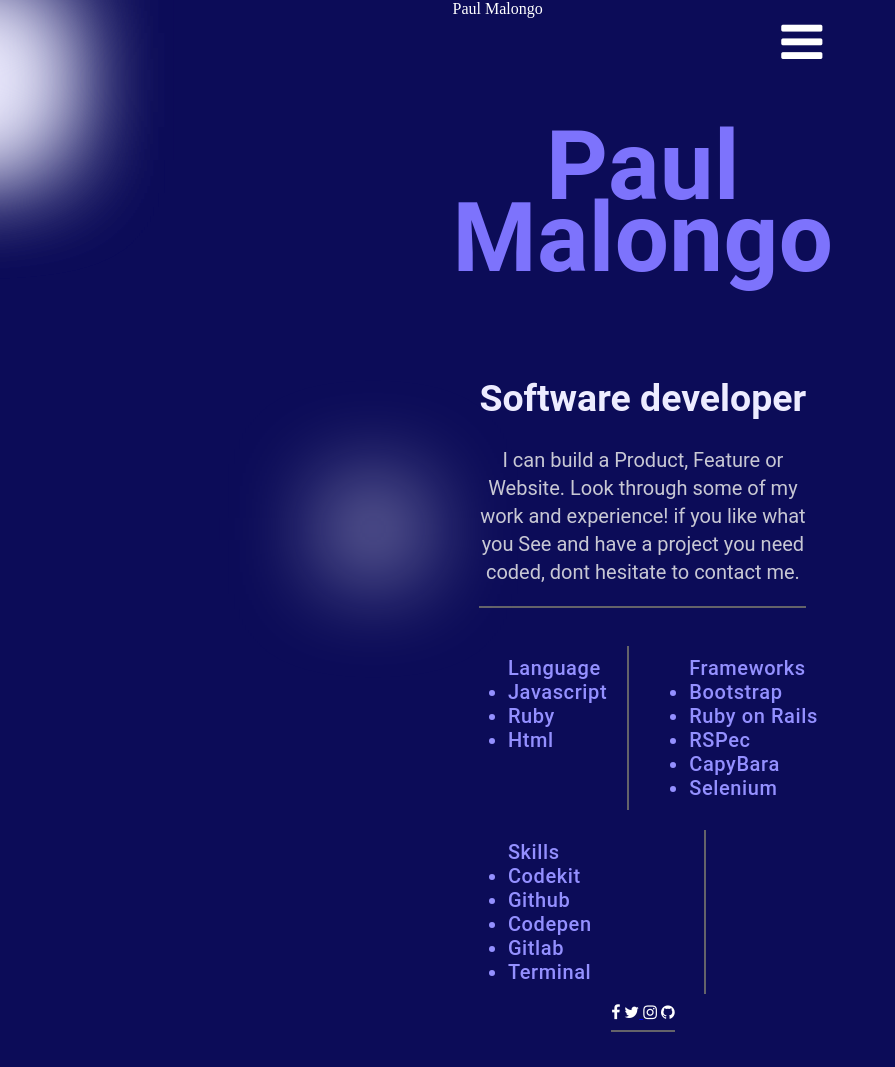
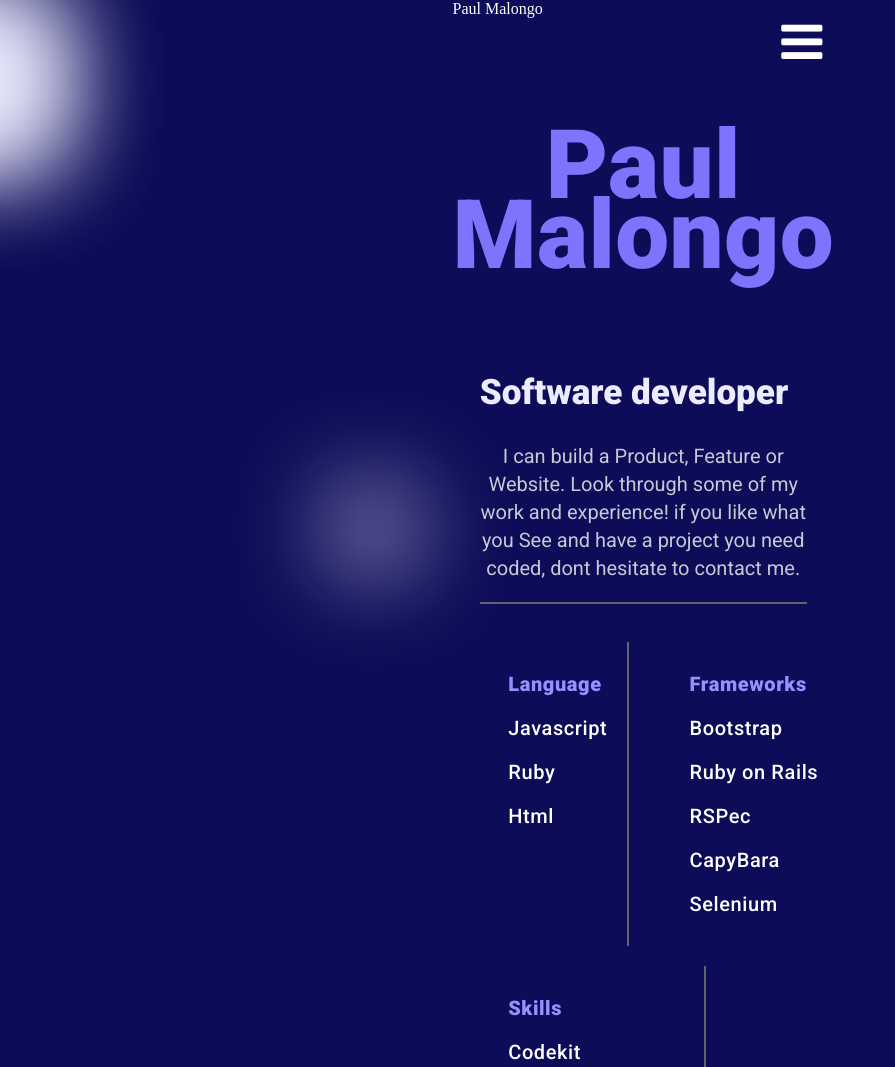
Before and after one commit to canon20paul/Portfolio-setup-and-mobile-version-skeleton1, a plain HTML site: page index.html in a window 1280 px wide. Shown: the top 1067 px of the page, without its empty margins (0-895 px from the left). Before the commit the page ends 1040 px from the top, so only its background shows below. Drawn offline with Linux system fonts and the light colour scheme; a web font is replaced by a local one.

Commit message:
Fixing fonts

```diff
--- a/index.css
+++ b/index.css
@@ -37,7 +37,7 @@ body {
   color: #7d73fc;
   font-size: 48px;
   font-weight: 700;
-  line-height: 72px;
+  line-height: 70px;
   letter-spacing: 0.3700000047683716px;
   text-align: center;
 }
@@ -48,7 +48,7 @@ body {
   font-family: Roboto;
   font-style: normal;
   font-weight: 500;
-  font-size: 32px;
+  font-size: 30px;
   line-height: 44px;
 }
 /*Intro Detail styling*/
@@ -79,9 +79,15 @@ hr {
   font-weight: 500;
   font-size: 20px;
   letter-spacing: 0.03em;
-  color: #9490ff;
+
   margin-top: 40px;
 }
+
+.HL{color: #9490ff;
+    font-weight: 700;}
+ul{list-style: none;
+}
+li{margin: 1em 0;}
 
 /*Eclipse styling*/
 .eclips {
--- a/index.html
+++ b/index.html
@@ -9,6 +9,10 @@
             <link rel="stylesheet" href="https://use.fontawesome.com/releases/v5.8.2/css/all.css"/>
             <link rel="stylesheet" href="index.css" />
             <link rel="stylesheet" href="https://maxcdn.bootstrapcdn.com/font-awesome/4.7.0/css/font-awesome.min.css">
+            <link rel="preconnect" href="https://fonts.googleapis.com">
+<link rel="preconnect" href="https://fonts.gstatic.com" crossorigin>
+<link href="https://fonts.googleapis.com/css2?family=Roboto:wght@400;500;900&display=swap" rel="stylesheet">
+
             <title>Portfolio-setup-and-mobile-version-skeleton-Paul Malongo</title>
         </head>
 <body>
@@ -44,7 +48,7 @@
 <div class="tbl">
 
         <ul>
-          <lh>Language</lh>
+          <li class="HL">Language</li>
           <li>Javascript</li>
           <li>Ruby</li>
           <li>Html</li>
@@ -53,7 +57,7 @@
         <hr>
 
         <ul>
-            <lh>Frameworks</lh>
+            <li class="HL">Frameworks</li>
             <li>Bootstrap</li>
             <li>Ruby on Rails</li>
             <li>RSPec</li>
@@ -63,7 +67,7 @@
           </ul>
 
           <ul>
-            <lh>Skills</lh>
+            <li class="HL">Skills</li>
             <li>Codekit</li>
             <li>Github</li>
             <li>Codepen</li>
```
